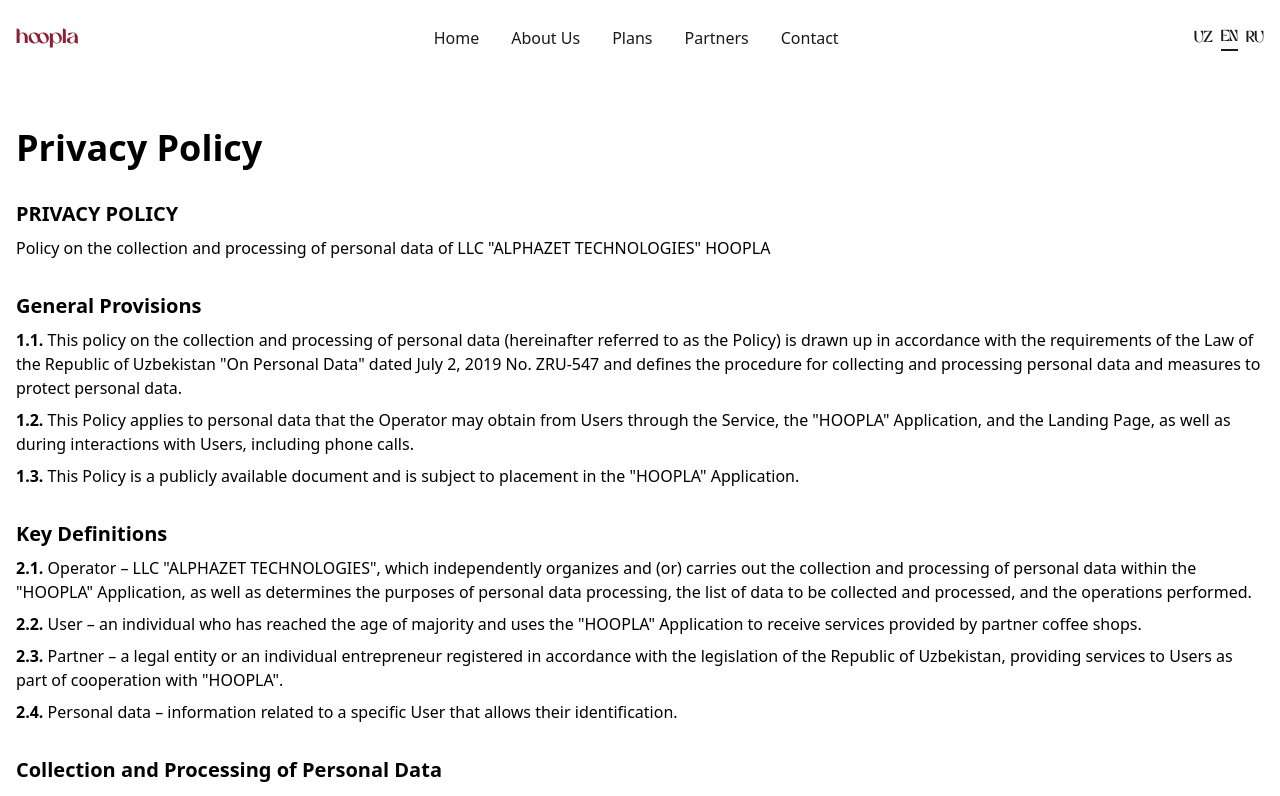
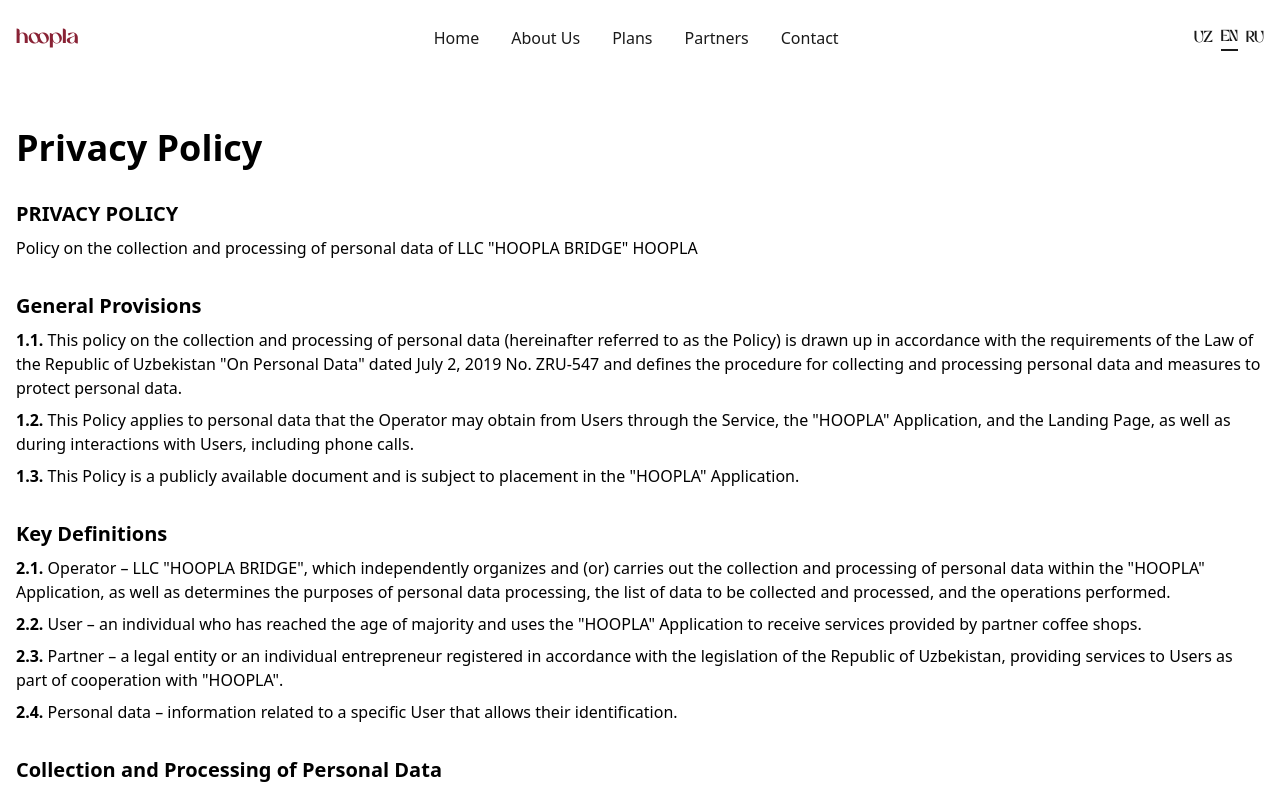
Before and after one commit to hoopla-io/hoopla-web, a Next.js app: page /en/privacy-policy in a window 1280 px wide. Shown: the top 796 px of the page. Built offline with nearby package versions, Linux system fonts and the light colour scheme.

Commit message:
alphazet to hoople bridge

```diff
--- a/src/app/[locale]/privacy-policy/constants/index.ts
+++ b/src/app/[locale]/privacy-policy/constants/index.ts
@@ -4,7 +4,7 @@
     content: `
         <div class="space-y-2 mb-8">
             <h2 class="font-bold text-xl">ПОЛИТИКА КОНФИДЕНЦИАЛЬНОСТИ</h2>
-            <p>Политика сбора и обработки персональных данных ООО "ALPHAZET TECHNOLOGIES" HOOPLA</p>
+            <p>Политика сбора и обработки персональных данных ООО "HOOPLA BRIDGE" HOOPLA</p>
         </div>
         <div class="space-y-2 mb-8">
             <h2 class="font-bold text-xl">Общие положения</h2>
@@ -14,7 +14,7 @@
         </div>
         <div class="space-y-2 mb-8">
             <h2 class="font-bold text-xl">Основные понятия</h2>
-            <p><strong>2.1.</strong> Оператор – ООО "ALPHAZET TECHNOLOGIES", самостоятельно организующее и (или) осуществляющее сбор и обработку персональных данных в рамках Приложения "HOOPLA", а также определяющее цели обработки персональных данных, перечень данных, подлежащих сбору и обработке, и совершаемые операции.</p>
+            <p><strong>2.1.</strong> Оператор – ООО "HOOPLA BRIDGE", самостоятельно организующее и (или) осуществляющее сбор и обработку персональных данных в рамках Приложения "HOOPLA", а также определяющее цели обработки персональных данных, перечень данных, подлежащих сбору и обработке, и совершаемые операции.</p>
             <p><strong>2.2.</strong> Пользователь – физическое лицо, достигшее совершеннолетия, использующее Приложение "HOOPLA" для получения услуг, предоставляемых партнёрскими кофейнями.</p>
             <p><strong>2.3.</strong> Партнер – юридическое лицо или индивидуальный предприниматель, зарегистрированный в соответствии с законодательством Республики Узбекистан, оказывающий услуги Пользователям в рамках сотрудничества с "HOOPLA".</p>
             <p><strong>2.4.</strong>Персональные данные – информация, относящаяся к определенному Пользователю, позволяющая его идентифицировать.</p>
@@ -56,7 +56,7 @@
     content: `
         <div class="space-y-2 mb-8">
             <h2 class="font-bold text-xl">MAXFIYLIK SIYOSATI</h2>
-            <p>Mas’uliyati cheklangan jamiyat "ALPHAZET TECHNOLOGIES" HOOPLA shaxsiy ma’lumotlarni yig‘ish va qayta ishlash siyosati</p>
+            <p>Mas’uliyati cheklangan jamiyat "HOOPLA BRIDGE" HOOPLA shaxsiy ma’lumotlarni yig‘ish va qayta ishlash siyosati</p>
         </div>
         <div class="space-y-2 mb-8">
             <h2 class="font-bold text-xl">Umumiy qoidalar</h2>
@@ -66,7 +66,7 @@
         </div>
         <div class="space-y-2 mb-8">
             <h2 class="font-bold text-xl">Asosiy tushunchalar</h2>
-            <p><strong>2.1.</strong> Operator – "ALPHAZET TECHNOLOGIES" MCHJ, mustaqil ravishda "HOOPLA" ilovasi doirasida shaxsiy ma’lumotlarni yig‘ish va qayta ishlashni tashkil etuvchi hamda ushbu ma’lumotlarni qayta ishlash maqsadlari, yig‘iladigan va qayta ishlanadigan ma’lumotlar ro‘yxati hamda amalga oshiriladigan operatsiyalarni belgilovchi tashkilot.</p>
+            <p><strong>2.1.</strong> Operator – "HOOPLA BRIDGE" MCHJ, mustaqil ravishda "HOOPLA" ilovasi doirasida shaxsiy ma’lumotlarni yig‘ish va qayta ishlashni tashkil etuvchi hamda ushbu ma’lumotlarni qayta ishlash maqsadlari, yig‘iladigan va qayta ishlanadigan ma’lumotlar ro‘yxati hamda amalga oshiriladigan operatsiyalarni belgilovchi tashkilot.</p>
             <p><strong>2.2.</strong> Foydalanuvchi – voyaga yetgan, "HOOPLA" ilovasi orqali hamkor qahvaxonalar tomonidan taqdim etiladigan xizmatlardan foydalanadigan jismoniy shaxs.</p>
             <p><strong>2.3.</strong> Hamkor – O‘zbekiston Respublikasi qonunchiligiga muvofiq ro‘yxatdan o‘tgan yuridik shaxs yoki yakka tartibdagi tadbirkor, "HOOPLA" bilan hamkorlik doirasida foydalanuvchilarga xizmat ko‘rsatuvchi shaxs.</p>
             <p><strong>2.4.</strong> Shaxsiy ma’lumotlar – muayyan foydalanuvchiga tegishli bo‘lgan va uning shaxsini aniqlash imkonini beruvchi ma’lumotlar.</p>
@@ -107,7 +107,7 @@
     content: `
         <div class="space-y-2 mb-8">
             <h2 class="font-bold text-xl">PRIVACY POLICY</h2>
-            <p>Policy on the collection and processing of personal data of LLC "ALPHAZET TECHNOLOGIES" HOOPLA</p>
+            <p>Policy on the collection and processing of personal data of LLC "HOOPLA BRIDGE" HOOPLA</p>
         </div>
         <div class="space-y-2 mb-8">
             <h2 class="font-bold text-xl">General Provisions</h2>
@@ -117,7 +117,7 @@
         </div>
         <div class="space-y-2 mb-8">
             <h2 class="font-bold text-xl">Key Definitions</h2>
-            <p><strong>2.1.</strong> Operator – LLC "ALPHAZET TECHNOLOGIES", which independently organizes and (or) carries out the collection and processing of personal data within the "HOOPLA" Application, as well as determines the purposes of personal data processing, the list of data to be collected and processed, and the operations performed.</p>
+            <p><strong>2.1.</strong> Operator – LLC "HOOPLA BRIDGE", which independently organizes and (or) carries out the collection and processing of personal data within the "HOOPLA" Application, as well as determines the purposes of personal data processing, the list of data to be collected and processed, and the operations performed.</p>
             <p><strong>2.2.</strong> User – an individual who has reached the age of majority and uses the "HOOPLA" Application to receive services provided by partner coffee shops.</p>
             <p><strong>2.3.</strong> Partner – a legal entity or an individual entrepreneur registered in accordance with the legislation of the Republic of Uzbekistan, providing services to Users as part of cooperation with "HOOPLA".</p>
             <p><strong>2.4.</strong> Personal data – information related to a specific User that allows their identification.</p>
--- a/src/app/[locale]/terms-of-use/constants/index.ts
+++ b/src/app/[locale]/terms-of-use/constants/index.ts
@@ -4,7 +4,7 @@
     lastUpdated: "Последнее обновление:",
     content: `
         <p>Об оказании услуг по предоставлению доступа к абонементу</p>
-        <p>Общество с ограниченной ответственностью <span class="font-bold">"ALPHAZET TECHNOLOGIES"</span> именуемое в дальнейшем "Компания", в лице директора, действующего на основании Устава, выражает предложение присоединиться к Публичной оферте об оказании услуг по предоставлению доступа к абонементу (далее – Оферта, а равно – Соглашение либо Договор) на изложенных ниже условиях:</p>
+        <p>Общество с ограниченной ответственностью <span class="font-bold">"HOOPLA BRIDGE"</span> именуемое в дальнейшем "Компания", в лице директора, действующего на основании Устава, выражает предложение присоединиться к Публичной оферте об оказании услуг по предоставлению доступа к абонементу (далее – Оферта, а равно – Соглашение либо Договор) на изложенных ниже условиях:</p>
         <br />
         <div class="space-y-2 mb-8">
           <h2 class="font-bold text-xl">ТЕРМИНЫ И ОПРЕДЕЛЕНИЯ</h2>
@@ -72,7 +72,7 @@
     lastUpdated: "Oxirgi yangilanish:",
     content: `
         <p>Abonementga kirish xizmatlarini taqdim etish bo‘yicha</p>
-        <p>Mas'uliyati cheklangan jamiyat <span class="font-bold">"ALPHAZET TECHNOLOGIES"</span> (keyingi o‘rinlarda "Kompaniya" deb yuritiladi), direktor nomidan, Ustav asosida ish yuritib, quyidagi shartlarda abonementga kirish xizmatlarini taqdim etish bo‘yicha Ommaviy ofertaga qo‘shilishni taklif qiladi (keyingi o‘rinlarda – Oferta, shuningdek, Kelishuv yoki Shartnoma).</p>
+        <p>Mas'uliyati cheklangan jamiyat <span class="font-bold">"HOOPLA BRIDGE"</span> (keyingi o‘rinlarda "Kompaniya" deb yuritiladi), direktor nomidan, Ustav asosida ish yuritib, quyidagi shartlarda abonementga kirish xizmatlarini taqdim etish bo‘yicha Ommaviy ofertaga qo‘shilishni taklif qiladi (keyingi o‘rinlarda – Oferta, shuningdek, Kelishuv yoki Shartnoma).</p>
         <br />
         <div class="space-y-2 mb-8">
           <h2 class="font-bold text-xl">ATAMALAR VA TA'RIFLAR</h2>
@@ -140,7 +140,7 @@
     lastUpdated: "Last updated:",
     content: `
       <p>On providing access to the subscription</p>
-      <p>Limited Liability Company <span class="font-bold">"ALPHAZET TECHNOLOGIES"</span>, hereinafter referred to as the "Company," represented by the Director acting under the Charter, offers to enter into this Public Offer for the provision of access to the subscription (hereinafter referred to as the Offer, Agreement, or Contract) under the terms set forth below:</p>
+      <p>Limited Liability Company <span class="font-bold">"HOOPLA BRIDGE"</span>, hereinafter referred to as the "Company," represented by the Director acting under the Charter, offers to enter into this Public Offer for the provision of access to the subscription (hereinafter referred to as the Offer, Agreement, or Contract) under the terms set forth below:</p>
       <br />
       <div class="space-y-2 mb-8">
         <h2 class="font-bold text-xl">TERMS AND DEFINITIONS</h2>
```
Also changed, not shown: src/locales/en.json (+1 -1 lines), src/locales/uz.json (+1 -1 lines).
